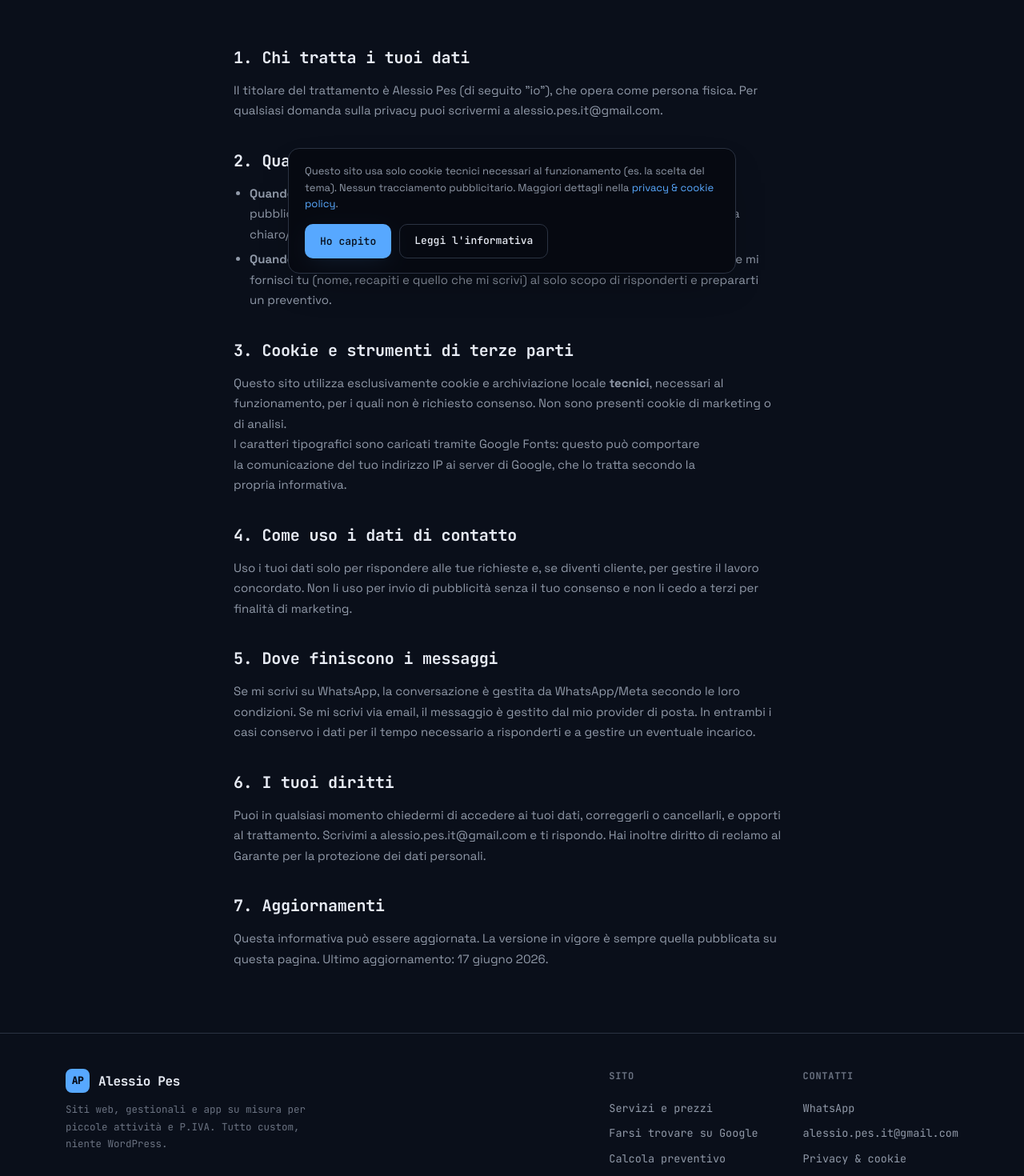
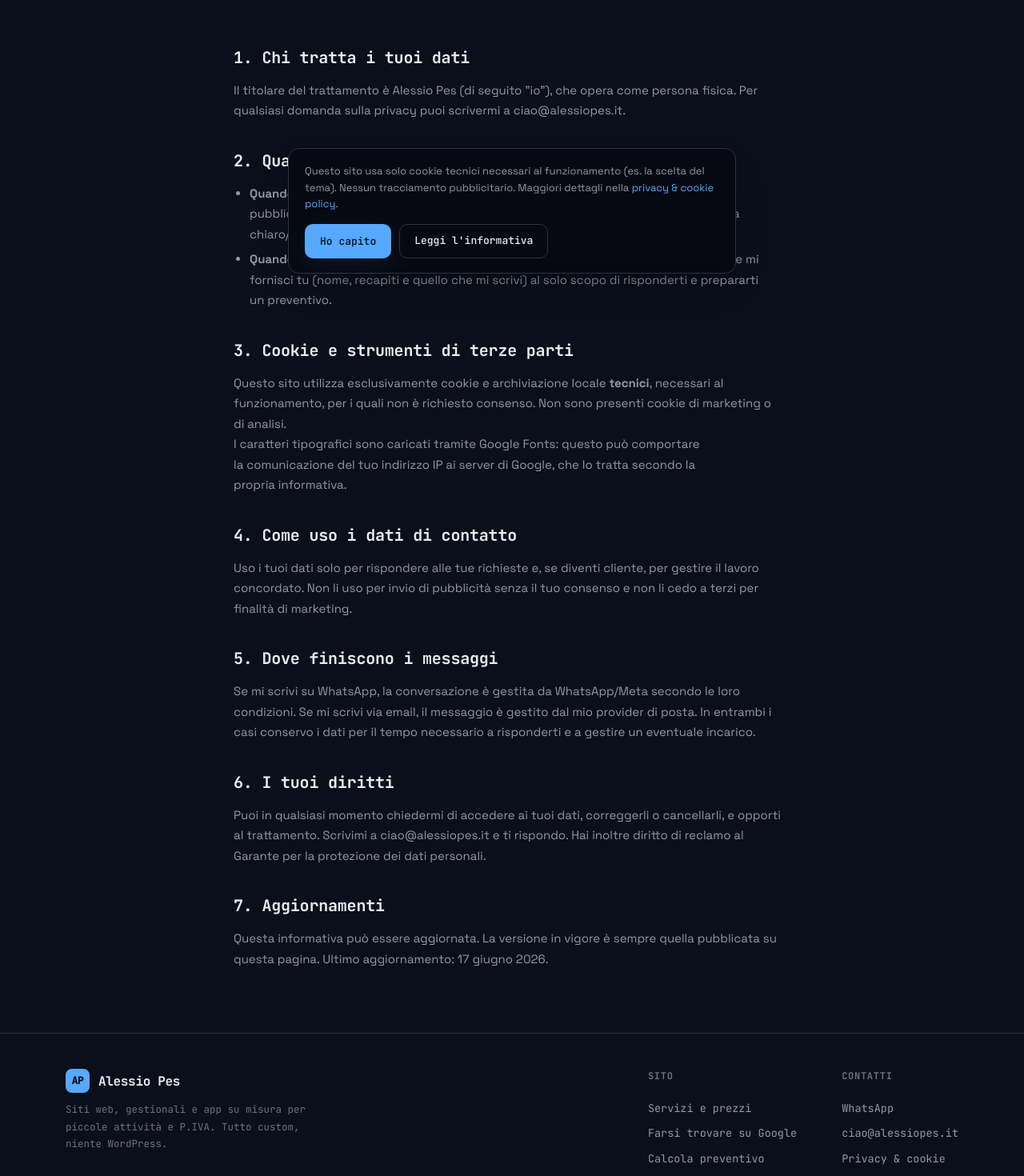
Before and after one commit to alessiopesit-boop/alessiopes-web, an Angular app: page /privacy in a window 1280 px wide. Shown: the part 440-1910 px from the top of the page at 80% size. Built offline with nearby package versions, Linux system fonts and the light colour scheme.

Commit message:
fix: usa l'email del dominio ciao@alessiopes.it
Sostituisce l'email personale provvisoria con quella sul dominio
(contatti, footer, privacy, configuratore e dati strutturati).

```diff
--- a/src/app/pages/contatti/contatti.html
+++ b/src/app/pages/contatti/contatti.html
@@ -30,9 +30,9 @@
                 <svg width="17" height="17" viewBox="0 0 24 24" fill="currentColor"><path d="M12 2a10 10 0 0 0-8.6 15l-1.3 4.7 4.8-1.3A10 10 0 1 0 12 2zm0 18a8 8 0 0 1-4.1-1.1l-.3-.2-2.8.8.8-2.8-.2-.3A8 8 0 1 1 12 20zm4.4-5.6c-.2-.1-1.4-.7-1.6-.8s-.4-.1-.5.1-.6.8-.8 1-.3.2-.5.1a6.5 6.5 0 0 1-3.2-2.8c-.2-.4.2-.4.6-1.2.1-.2 0-.3 0-.5s-.5-1.3-.7-1.7-.4-.4-.5-.4h-.5a1 1 0 0 0-.7.3 3 3 0 0 0-.9 2.2 5.2 5.2 0 0 0 1.1 2.8 11.8 11.8 0 0 0 4.6 4c2.1.7 2.1.5 2.5.5a2.6 2.6 0 0 0 1.7-1.2 2.1 2.1 0 0 0 .2-1.2c-.1-.1-.3-.2-.5-.3z"/></svg>
                 Scrivimi su WhatsApp <span class="arrow">→</span>
               </a>
-              <a class="btn btn-ghost contact-email" href="mailto:alessio.pes.it@gmail.com?subject=Richiesta%20dal%20sito">
+              <a class="btn btn-ghost contact-email" href="mailto:ciao@alessiopes.it?subject=Richiesta%20dal%20sito">
                 <svg width="16" height="16" viewBox="0 0 24 24" fill="none" stroke="currentColor" stroke-width="1.7" stroke-linecap="round" stroke-linejoin="round"><rect x="3" y="5" width="18" height="14" rx="2"/><path d="m3 7 9 6 9-6"/></svg>
-                alessio.pes.it&#64;gmail.com
+                ciao&#64;alessiopes.it
               </a>
             </div>
           </div>
--- a/src/app/pages/preventivo/preventivo.ts
+++ b/src/app/pages/preventivo/preventivo.ts
@@ -1,9 +1,9 @@
 import { Component, computed, signal } from '@angular/core';
 import { RevealDirective } from '../../core/reveal.directive';
 
-// ⚙️ DA SOSTITUIRE con i tuoi recapiti reali
+// Recapiti reali usati per i link WhatsApp/email del configuratore.
 const WHATSAPP = '393897979420'; // numero WhatsApp (prefisso internazionale, senza +)
-const EMAIL = 'alessio.pes.it@gmail.com'; // MVP: email personale; passare a ciao@alessiopes.it col dominio
+const EMAIL = 'ciao@alessiopes.it';
 
 type TypeVal = 'vetrina' | 'gestione' | 'ecommerce' | 'app';
 
--- a/src/app/pages/privacy/privacy.html
+++ b/src/app/pages/privacy/privacy.html
@@ -12,7 +12,7 @@
     <div class="wrap legal reveal">
       <!-- TODO all'apertura della P.IVA: integrare nella sezione 1 nome completo, indirizzo, P.IVA/CF ed eventuale PEC del titolare. -->
       <h2>1. Chi tratta i tuoi dati</h2>
-      <p>Il titolare del trattamento è Alessio Pes (di seguito "io"), che opera come persona fisica. Per qualsiasi domanda sulla privacy puoi scrivermi a <a href="mailto:alessio.pes.it@gmail.com">alessio.pes.it&#64;gmail.com</a>.</p>
+      <p>Il titolare del trattamento è Alessio Pes (di seguito "io"), che opera come persona fisica. Per qualsiasi domanda sulla privacy puoi scrivermi a <a href="mailto:ciao@alessiopes.it">ciao&#64;alessiopes.it</a>.</p>
 
       <h2>2. Quali dati raccolgo</h2>
       <ul>
@@ -32,7 +32,7 @@
       <p>Se mi scrivi su WhatsApp, la conversazione è gestita da WhatsApp/Meta secondo le loro condizioni. Se mi scrivi via email, il messaggio è gestito dal mio provider di posta. In entrambi i casi conservo i dati per il tempo necessario a risponderti e a gestire un eventuale incarico.</p>
 
       <h2>6. I tuoi diritti</h2>
-      <p>Puoi in qualsiasi momento chiedermi di accedere ai tuoi dati, correggerli o cancellarli, e opporti al trattamento. Scrivimi a <a href="mailto:alessio.pes.it@gmail.com">alessio.pes.it&#64;gmail.com</a> e ti rispondo. Hai inoltre diritto di reclamo al Garante per la protezione dei dati personali.</p>
+      <p>Puoi in qualsiasi momento chiedermi di accedere ai tuoi dati, correggerli o cancellarli, e opporti al trattamento. Scrivimi a <a href="mailto:ciao@alessiopes.it">ciao&#64;alessiopes.it</a> e ti rispondo. Hai inoltre diritto di reclamo al Garante per la protezione dei dati personali.</p>
 
       <h2>7. Aggiornamenti</h2>
       <p>Questa informativa può essere aggiornata. La versione in vigore è sempre quella pubblicata su questa pagina. Ultimo aggiornamento: 17 giugno 2026.</p>
--- a/src/app/shared/footer/footer.html
+++ b/src/app/shared/footer/footer.html
@@ -19,7 +19,7 @@
       <div class="foot-col">
         <h5>Contatti</h5>
         <a href="https://wa.me/393897979420" target="_blank" rel="noopener">WhatsApp</a>
-        <a href="mailto:alessio.pes.it@gmail.com">alessio.pes.it&#64;gmail.com</a>
+        <a href="mailto:ciao@alessiopes.it">ciao&#64;alessiopes.it</a>
         <a routerLink="/privacy">Privacy &amp; cookie</a>
       </div>
     </div>
--- a/src/index.html
+++ b/src/index.html
@@ -32,7 +32,7 @@
     "description": "Siti web, gestionali e app su misura per piccole attività e P.IVA. Tutto custom, niente WordPress.",
     "url": "https://alessiopes.it",
     "image": "https://alessiopes.it/og-image.png",
-    "email": "alessio.pes.it@gmail.com",
+    "email": "ciao@alessiopes.it",
     "telephone": "+393897979420",
     "areaServed": "IT",
     "priceRange": "€€",
```
